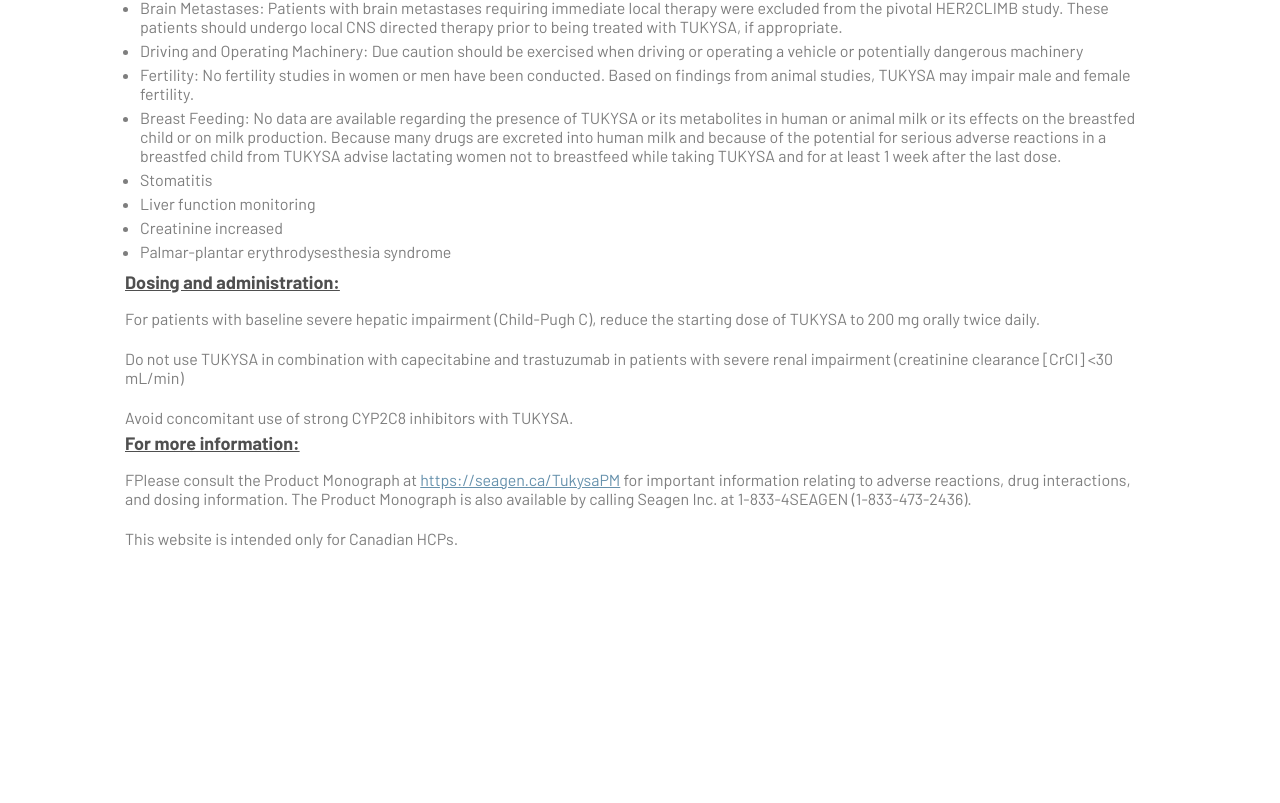
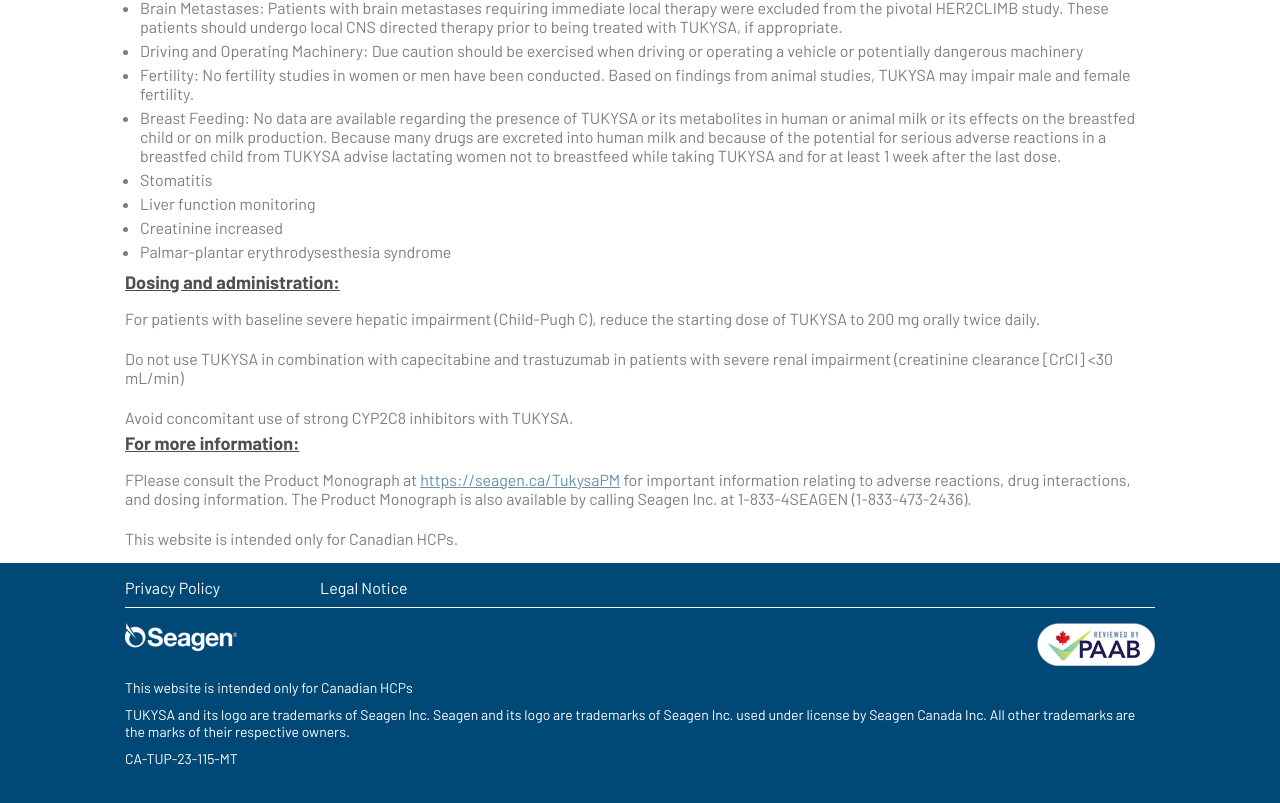
Before and after one commit to Wahaj-Ali/frontend-test, a React (Vite) app: page / in a window 1280 px wide. Shown: the part 2122-2925 px from the top of the page. Before the commit the page ends 2685 px from the top, so only its background shows below. Built offline with nearby package versions, Linux system fonts and the light colour scheme.

Commit message:
Create & Add Footer

```diff
--- a/src/App.jsx
+++ b/src/App.jsx
@@ -3,6 +3,7 @@
 } from 'react-router-dom';
 import Navbar from './Components/Navbar/Navbar';
 import Home from './Pages/Home/Home';
+import Footer from './Components/Footer/Footer';
 
 
 function App() {
@@ -11,6 +12,7 @@
       <Router>
         <Navbar />
         <Home />
+        <Footer />
       </Router>
     </>
   )
--- /dev/null
+++ b/src/Components/Footer/Footer.css
@@ -0,0 +1,41 @@
+.footer {
+    background-color: #004875;
+    color: #fff;
+    font-family: 'Barlow', sans-serif;
+    padding: 15px 125px;
+}
+
+.footer-up {
+    display: flex;
+    gap: 100px;
+    padding-bottom: 10px;
+    border-bottom: 1px solid;
+}
+
+.footer-link {
+    text-decoration: none;
+    color: inherit;
+    font-size: 16px;
+}
+
+.footer-down {
+    display: flex;
+    flex-direction: column;
+    padding: 15px 0;
+    align-items: center;
+}
+
+.footer-logo {
+    display: flex;
+    width: 100%;
+    justify-content: space-between;
+}
+
+.fDContent {
+    width: 100%;
+}
+
+.fDContent p {
+    margin: 10px 0;
+    font-size: 14px;
+}
--- /dev/null
+++ b/src/Components/Footer/Footer.jsx
@@ -0,0 +1,33 @@
+import React from 'react'
+import { Link } from 'react-router-dom'
+import seagen from '../../assets/Logo/Seagen Logo.png'
+import paab from '../../assets/Logo/PAAB.png'
+import './Footer.css'
+
+const Footer = () => {
+  return (
+    <div className='footer'>
+        <div className="footer-up">
+            <Link className='footer-link'>Privacy Policy</Link>
+            <Link className='footer-link'>Legal Notice</Link>
+        </div>
+        <div className="footer-down">
+            <div className="footer-logo">
+                <div className="logo1">
+                    <img src={seagen} alt="Seagen" />
+                </div>
+                <div className="logo2">
+                    <img src={paab} alt="PAAB" />
+                </div>
+            </div>
+            <div className="fDContent">
+                <p>This website is intended only for Canadian HCPs</p>
+                <p>TUKYSA and its logo are trademarks of Seagen Inc. Seagen and its logo are trademarks of Seagen Inc. used under license by Seagen Canada Inc. All other trademarks are the marks of their respective owners.</p>
+                <p>CA-TUP-23-115-MT</p>
+            </div>
+        </div>
+    </div>
+  )
+}
+
+export default Footer
```
